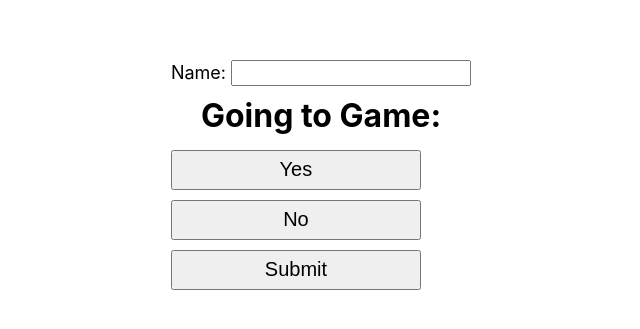
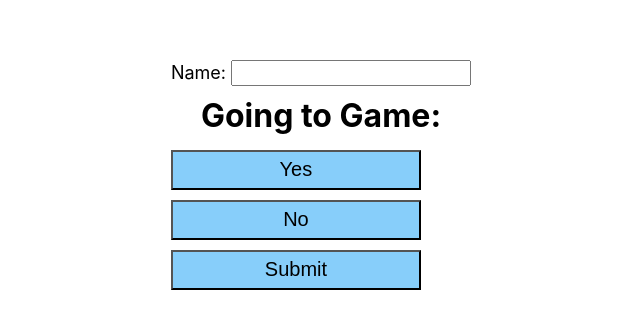
Before and after one commit to thomasgilmore/kickball, a React (Create React App) app: page / in a window 1280 px wide. Shown: the part 223-552 px from the top of the page, without its empty margins (319-959 px from the left). Built offline with nearby package versions, Linux system fonts and the light colour scheme.

Commit message:
added color to submit button

```diff
--- a/src/Components/playerInput.css
+++ b/src/Components/playerInput.css
@@ -32,4 +32,5 @@ h1 {
   height: 40px;
   font-size: 20px;
   margin: 5px 0;
+  background-color: lightskyblue;
 }
```
